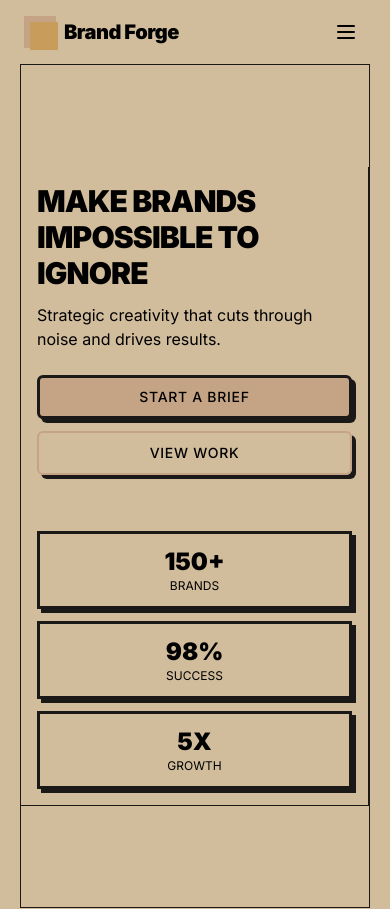
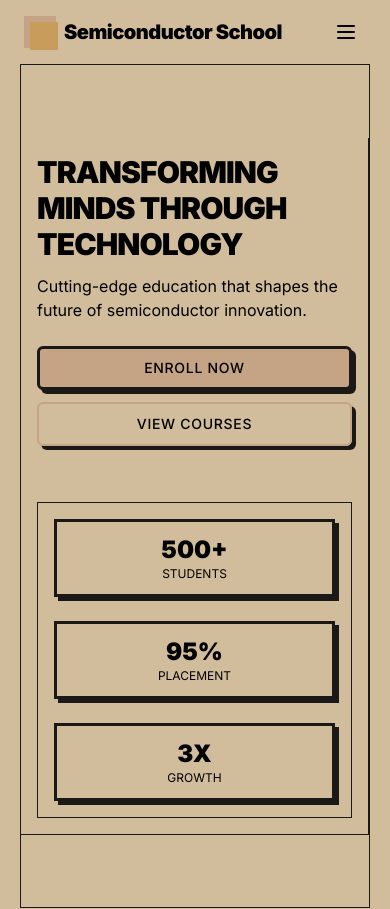
Before and after one commit to HillyAttic/semiconductor-schoolv5, a React (Vite) app: page / in a window 390 px wide. Shown: the top 909 px of the page. Built offline with nearby package versions, Linux system fonts and the light colour scheme.

Commit message:
checkpoint 2

```diff
--- a/src/components/ui/Header.jsx
+++ b/src/components/ui/Header.jsx
@@ -70,7 +70,7 @@ const Header = () => {
                 <div className="w-full h-full bg-accent transform translate-x-1 translate-y-1 group-hover:translate-x-0 group-hover:translate-y-0 transition-transform duration-300"></div>
               </div>
               <span className="text-xl font-black text-primary tracking-tight">
-                Brand Forge
+                Semiconductor School
               </span>
             </Link>
 
--- a/src/pages/homepage/components/HeroSection.jsx
+++ b/src/pages/homepage/components/HeroSection.jsx
@@ -17,7 +17,7 @@ const HeroSection = () => {
   // Animated counter effect
   useEffect(() => {
     if (shouldReduceMotion) {
-      setCounters({ brands: 150, success: 98, growth: 5 });
+      setCounters({ brands: 500, success: 95, growth: 3 });
       return;
     }
 
@@ -32,14 +32,14 @@ const HeroSection = () => {
         const progress = step / steps;
 
         setCounters({
-          brands: Math.floor(150 * progress),
-          success: Math.floor(98 * progress),
-          growth: Math.floor(5 * progress)
+          brands: Math.floor(500 * progress),
+          success: Math.floor(95 * progress),
+          growth: Math.floor(3 * progress)
         });
 
         if (step >= steps) {
           clearInterval(timer);
-          setCounters({ brands: 150, success: 98, growth: 5 });
+          setCounters({ brands: 500, success: 95, growth: 3 });
         }
       }, interval);
     };
@@ -155,7 +155,7 @@ const HeroSection = () => {
               className="text-3xl md:text-5xl lg:text-7xl brutalist-heading text-primary mb-3 md:mb-4"
               variants={shouldReduceMotion ? {} : itemVariants}
             >
-              MAKE BRANDS IMPOSSIBLE TO IGNORE
+              TRANSFORMING MINDS THROUGH TECHNOLOGY
             </motion.h1>
 
             {/* Subline - Max 12 words */}
@@ -163,7 +163,7 @@ const HeroSection = () => {
               className="text-base md:text-xl lg:text-2xl brutalist-text text-foreground mb-6 md:mb-8"
               variants={shouldReduceMotion ? {} : itemVariants}
             >
-              Strategic creativity that cuts through noise and drives results.
+              Cutting-edge education that shapes the future of semiconductor innovation.
             </motion.p>
 
             {/* CTA Buttons - Responsive stacking */}
@@ -184,7 +184,7 @@ const HeroSection = () => {
                   className="w-full sm:w-auto bg-accent hover:bg-accent text-white font-black px-6 py-3 md:px-8 md:py-4 brutalist-border brutalist-shadow uppercase tracking-wider transition-all duration-300 cursor-pointer text-sm md:text-base"
                   style={{ pointerEvents: 'auto' }}
                 >
-                  START A BRIEF
+                  ENROLL NOW
                 </Button>
               </motion.div>
               <motion.div
@@ -199,36 +199,36 @@ const HeroSection = () => {
                   className="w-full sm:w-auto border-2 border-primary text-primary hover:bg-primary hover:text-white font-black px-6 py-3 md:px-8 md:py-4 brutalist-border brutalist-shadow uppercase tracking-wider transition-all duration-300 cursor-pointer text-sm md:text-base"
                   style={{ pointerEvents: 'auto' }}
                 >
-                  VIEW WORK
+                  VIEW COURSES
                 </Button>
               </motion.div>
             </motion.div>
 
             {/* Three Metric Pills Only - Responsive grid */}
-            <div className="grid grid-cols-1 sm:grid-cols-3 gap-3 md:gap-4 w-full mt-6 md:mt-8">
+            <div className="grid grid-cols-1 sm:grid-cols-3 gap-3 md:gap-4 w-full mt-6 md:mt-8 border border-concrete p-4">
               <div className="w-full">
                 <motion.div
-                  className="brutalist-border brutalist-shadow p-3 md:p-4 bg-background text-center hover:scale-105 transition-transform duration-300 w-full"
+                  className="border-3 border-concrete brutalist-shadow p-3 md:p-4 bg-background text-center hover:scale-105 transition-transform duration-300 w-full border"
                   variants={shouldReduceMotion ? {} : metricVariants}
                   whileHover={shouldReduceMotion ? {} : { scale: 1.05 }}
                 >
                   <div className="text-2xl md:text-3xl font-black text-primary">{counters?.brands}+</div>
-                  <div className="text-xs md:text-sm brutalist-text">BRANDS</div>
+                  <div className="text-xs md:text-sm brutalist-text">STUDENTS</div>
                 </motion.div>
               </div>
-              <div className="w-full">
+              <div className="w-full mt-3 sm:mt-0">
                 <motion.div
-                  className="brutalist-border brutalist-shadow p-3 md:p-4 bg-background text-center hover:scale-105 transition-transform duration-300 w-full"
+                  className="border-3 border-concrete brutalist-shadow p-3 md:p-4 bg-background text-center hover:scale-105 transition-transform duration-300 w-full border"
                   variants={shouldReduceMotion ? {} : metricVariants}
                   whileHover={shouldReduceMotion ? {} : { scale: 1.05 }}
                 >
                   <div className="text-2xl md:text-3xl font-black text-primary">{counters?.success}%</div>
-                  <div className="text-xs md:text-sm brutalist-text">SUCCESS</div>
+                  <div className="text-xs md:text-sm brutalist-text">PLACEMENT</div>
                 </motion.div>
               </div>
-              <div className="w-full">
+              <div className="w-full mt-3 sm:mt-0">
                 <motion.div
-                  className="brutalist-border brutalist-shadow p-3 md:p-4 bg-background text-center hover:scale-105 transition-transform duration-300 w-full"
+                  className="border-3 border-concrete brutalist-shadow p-3 md:p-4 bg-background text-center hover:scale-105 transition-transform duration-300 w-full border"
                   variants={shouldReduceMotion ? {} : metricVariants}
                   whileHover={shouldReduceMotion ? {} : { scale: 1.05 }}
                 >
--- a/src/pages/homepage/index.jsx
+++ b/src/pages/homepage/index.jsx
@@ -31,7 +31,7 @@ const Homepage = () => {
                 <div className="w-8 h-8 bg-primary border-2 border-primary">
                   <div className="w-full h-full bg-accent transform translate-x-1 translate-y-1"></div>
                 </div>
-                <span className="text-xl font-black text-primary">Brand Forge</span>
+                <span className="text-xl font-black text-primary">Semiconductor School</span>
               </div>
               <p className="text-muted-foreground mb-4 text-sm md:text-base max-w-md">
                 Making brands impossible to ignore through brutalist design principles and strategic thinking.
@@ -101,7 +101,7 @@ const Homepage = () => {
 
           <div className="border-t-2 border-concrete-light mt-8 pt-8 flex flex-col md:flex-row justify-between items-center">
             <p className="text-sm text-muted-foreground">
-              © {new Date()?.getFullYear()} Brand Forge. All rights reserved.
+              © {new Date()?.getFullYear()} Semiconductor School. All rights reserved.
             </p>
             <div className="flex space-x-6 mt-4 md:mt-0">
               <a href="#" className="text-sm text-muted-foreground hover:text-accent transition-colors">
```
